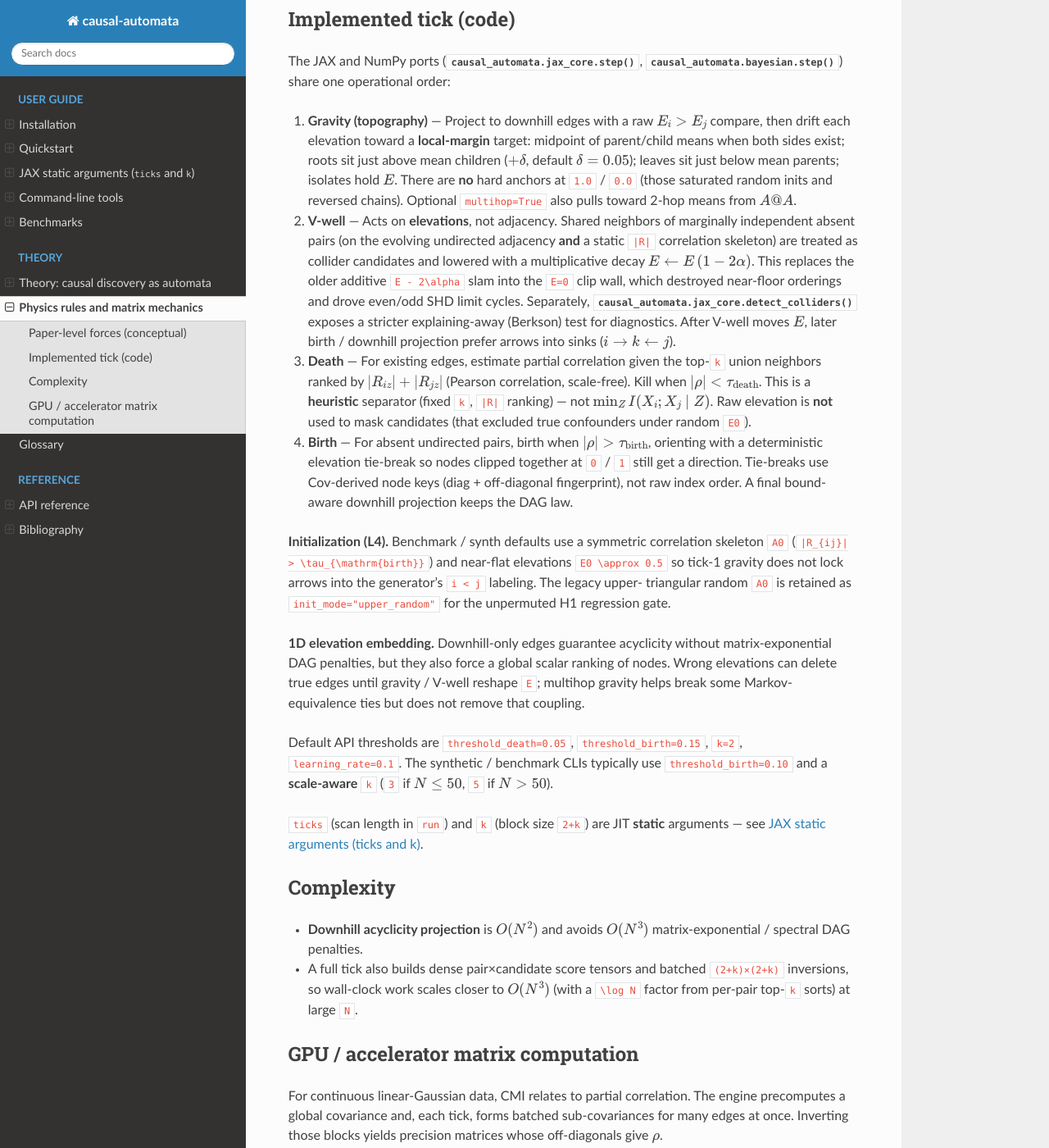
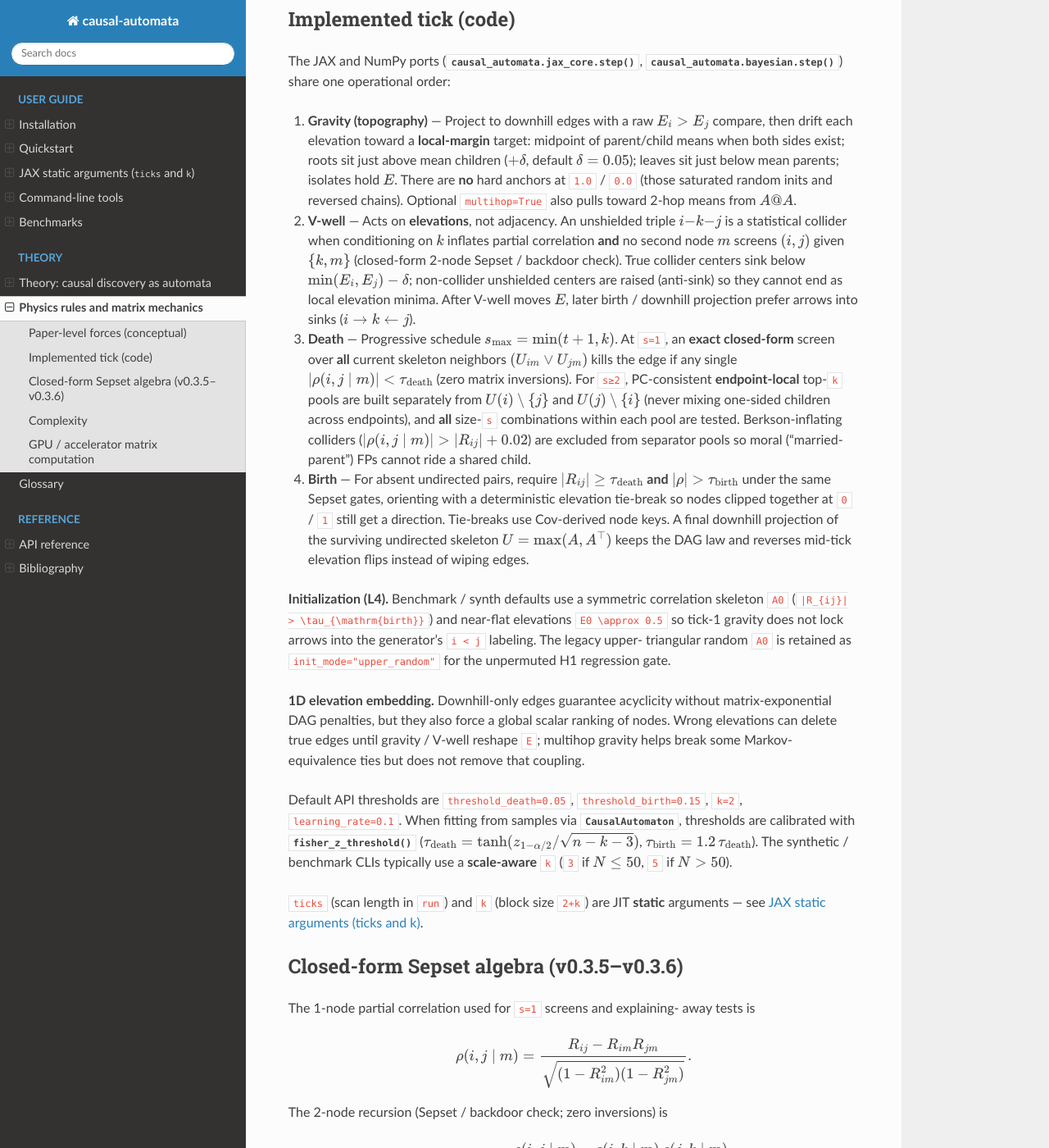
Before and after one commit to kazuyamagiwa/causal-automata, a Sphinx documentation site: the page built from docs/physics.rst, in a window 1280 px wide and 1400 px high, scrolled down 565 px. Shown: the whole window at 82% size. Built offline with Sphinx 7.4.7 and the Read the Docs theme 3.1.0, drawn with Linux system fonts in a browser that asks for light colours; some of the changed text lies outside the part shown.

Commit message:
Docs + hero GIF: Benchpress v0.3.6 results and live tick overlay
Add Benchpress ER p=20/n=1000 5-seed comparison to README and docs,
refresh physics/theory for closed-form Sepset + endpoint-local death,
and regenerate the hero GIF/MP4 with Tick|s_max|Edges|F1 overlay under
v0.3.6 progressive dynamics (final Skeleton/Pattern F1 = 1.000).

Co-authored-by: kazu <kazuyamagiwa@users.noreply.github.com>

```diff
--- a/docs/benchmarks.rst
+++ b/docs/benchmarks.rst
@@ -1,12 +1,47 @@
 Benchmarks
 ==========
 
-**causal-automata** v0.3.6 targets dense synthetic linear DAGs at
-``N=50``–``N=100`` with a fully ``@jax.jit``-compiled step. The narrative
-speedups from the project milestone are on the order of **~5,000×** vs
-NOTEARS-class continuous optimization and **~57×** vs PC at **N=50**
-scale. Exact wall times depend on hardware (CPU vs Tesla T4) and flags
-(``k``, ``--multihop``).
+**causal-automata** v0.3.6 is evaluated on two tracks: the official
+`Benchpress <https://github.com/felixleopoldo/benchpress>`_ Singularity /
+Apptainer suite (Erdős–Rényi Gaussian DAGs) and the in-repo N=100
+linear-Gaussian harness vs gCastle PC / GOLEM.
+
+Benchpress — ER ``p=20``, ``n=1000``, 5 seeds
+--------------------------------------------
+
+Official Benchpress pipeline (``causal_automata_gpu`` = this package
+``v0.3.6``), seeds ``1..5``:
+
+=============================== ===================== ===================== ===================== ===================== ====================
+Algorithm                       Benchpress ID         Skeleton F1 (↑)       Pattern / CPDAG F1 (↑) Pattern SHD (↓)      Wall Time (s)
+=============================== ===================== ===================== ===================== ===================== ====================
+**BiDAG Order MCMC**            ``iterative_mcmc``    ``0.992 ± 0.011``     ``0.992 ± 0.011``     ``0.4 ± 0.5``        ``0.78 ± 0.05``
+**Causal Automata (v0.3.6)**    ``causal_automata_gpu`` **``0.972 ± 0.036``** **``0.933 ± 0.075``** **``3.4 ± 4.4``**   ``4.28 ± 0.15``
+**NOTEARS (Linear)**            ``notears_linear``    ``0.925 ± 0.048``     ``0.811 ± 0.130``     ``8.8 ± 7.4``        ``1.89 ± 1.51``
+**PC (Gaussian CI)**            ``pc_gaussian``       ``0.902 ± 0.046``     ``0.743 ± 0.082``     ``10.4 ± 3.9``       ``0.10 ± 0.02``
+**GOLEM (EV)**                  ``golem_ev``          ``0.771 ± 0.091``     ``0.587 ± 0.115``     ``19.4 ± 10.1``      ``4.08 ± 0.10``
+=============================== ===================== ===================== ===================== ===================== ====================
+
+``causal-automata`` (``v0.3.6``) outperforms both classical
+constraint-based (``pc_gaussian``) and continuous-optimization
+(``notears_linear``, ``golem_ev``) baselines on **all 5 seeds** in
+Pattern F1 (``0.933`` vs. ``0.811`` / ``0.743``) and Structural Hamming
+Distance (``3.4`` vs. ``8.8`` / ``10.4``), achieving exact graph recovery
+(``1.000`` Skeleton F1) on multiple seeds.
+
+Mechanisms powering these numbers (``v0.3.2``–``v0.3.6``):
+
+* Sample-size-adaptive Fisher-z thresholds via
+  :class:`~causal_automata.CausalAutomaton` /
+  :func:`~causal_automata.fisher_z_threshold`.
+* Closed-form ``s=1`` singleton screens over **all** skeleton neighbors
+  and ``s≥2`` 2-node recursive Sepset combos.
+* PC-consistent endpoint-local neighbor pools (no cross-endpoint child
+  mixing) with Berkson collider exclusion from separator sets.
+* V-well / non-collider anti-sink elevation dynamics plus undirected
+  final gravity projection (:math:`U=\max(A,A^\top)`).
+
+See :doc:`physics` and :doc:`theory` for the mathematical detail.
 
 N=100 — Maximum Accuracy Mode
 -----------------------------
@@ -90,18 +125,24 @@ Reproduce
 
    python -m causal_automata.benchmark --smoke   # device + GOLEM init only
 
-The harness shares SEM helpers with
+The in-repo harness shares SEM helpers with
 :mod:`causal_automata.bayesian_synth`
 (:func:`~causal_automata.bayesian_synth.prepare_synthetic_bundle`).
 PC uses gCastle ``variant="stable"`` with Fisher-Z tests. GOLEM uses
 :data:`causal_automata.benchmark.GOLEM_DEFAULT_KWARGS` (no early-stop —
 fixed Adam budget). The CA row warms up JIT outside the timed window.
 
+Benchpress rows above are from the external Singularity/Apptainer
+pipeline (not the gCastle harness).
+
 Interpreting metrics
 --------------------
 
 * **Directed F1** — precision/recall on oriented edges vs ground truth.
 * **Skeleton F1** — same on undirected pairs (either orientation counts).
+* **Pattern / CPDAG F1** — F1 on the Meek / Chickering completed partially
+  directed pattern (:func:`~causal_automata.dag_to_cpdag`).
+* **Pattern SHD** — structural Hamming distance on the CPDAG pattern.
 * **Wall time** — algorithm ``learn`` / CA step loop only (data generation
   excluded; CA compile excluded).
 
--- a/docs/physics.rst
+++ b/docs/physics.rst
@@ -42,30 +42,36 @@ The JAX and NumPy ports
    at ``1.0`` / ``0.0`` (those saturated random inits and reversed
    chains). Optional ``multihop=True`` also pulls toward 2-hop means
    from :math:`A@A`.
-2. **V-well** — Acts on **elevations**, not adjacency. Shared neighbors
-   of marginally independent absent pairs (on the evolving undirected
-   adjacency **and** a static ``|R|`` correlation skeleton) are treated
-   as collider candidates and lowered with a multiplicative decay
-   :math:`E \leftarrow E\,(1-2\alpha)`. This replaces the older additive
-   ``E - 2\alpha`` slam into the ``E=0`` clip wall, which destroyed
-   near-floor orderings and drove even/odd SHD limit cycles. Separately,
-   :func:`causal_automata.jax_core.detect_colliders` exposes a stricter
-   explaining-away (Berkson) test for diagnostics. After V-well moves
-   :math:`E`, later birth / downhill projection prefer arrows into
-   sinks (:math:`i \to k \leftarrow j`).
-3. **Death** — For existing edges, estimate partial correlation given
-   the top-``k`` union neighbors ranked by
-   :math:`|R_{iz}| + |R_{jz}|` (Pearson correlation, scale-free). Kill
-   when :math:`|\rho| < \tau_{\mathrm{death}}`. This is a **heuristic**
-   separator (fixed ``k``, ``|R|`` ranking) — not
-   :math:`\min_Z I(X_i;X_j\mid Z)`. Raw elevation is **not** used to
-   mask candidates (that excluded true confounders under random ``E0``).
-4. **Birth** — For absent undirected pairs, birth when
-   :math:`|\rho| > \tau_{\mathrm{birth}}`, orienting with a
-   deterministic elevation tie-break so nodes clipped together at
-   ``0`` / ``1`` still get a direction. Tie-breaks use Cov-derived
-   node keys (diag + off-diagonal fingerprint), not raw index order.
-   A final bound-aware downhill projection keeps the DAG law.
+2. **V-well** — Acts on **elevations**, not adjacency. An unshielded
+   triple :math:`i{-}k{-}j` is a statistical collider when conditioning
+   on :math:`k` inflates partial correlation **and** no second node
+   :math:`m` screens :math:`(i,j)` given :math:`\{k,m\}` (closed-form
+   2-node Sepset / backdoor check). True collider centers sink below
+   :math:`\min(E_i,E_j)-\delta`; non-collider unshielded centers are
+   raised (anti-sink) so they cannot end as local elevation minima.
+   After V-well moves :math:`E`, later birth / downhill projection
+   prefer arrows into sinks (:math:`i \to k \leftarrow j`).
+3. **Death** — Progressive schedule
+   :math:`s_{\max}=\min(t+1,k)`. At ``s=1``, an **exact closed-form**
+   screen over **all** current skeleton neighbors
+   :math:`(U_{im}\lor U_{jm})` kills the edge if any single
+   :math:`|\rho(i,j\mid m)| < \tau_{\mathrm{death}}` (zero matrix
+   inversions). For ``s≥2``, PC-consistent **endpoint-local** top-``k``
+   pools are built separately from :math:`U(i)\setminus\{j\}` and
+   :math:`U(j)\setminus\{i\}` (never mixing one-sided children across
+   endpoints), and **all** size-``s`` combinations within each pool are
+   tested. Berkson-inflating colliders
+   (:math:`|\rho(i,j\mid m)| > |R_{ij}| + 0.02`) are excluded from
+   separator pools so moral ("married-parent") FPs cannot ride a shared
+   child.
+4. **Birth** — For absent undirected pairs, require
+   :math:`|R_{ij}| \ge \tau_{\mathrm{death}}` **and**
+   :math:`|\rho| > \tau_{\mathrm{birth}}` under the same Sepset gates,
+   orienting with a deterministic elevation tie-break so nodes clipped
+   together at ``0`` / ``1`` still get a direction. Tie-breaks use
+   Cov-derived node keys. A final downhill projection of the surviving
+   undirected skeleton :math:`U=\max(A,A^\top)` keeps the DAG law and
+   reverses mid-tick elevation flips instead of wiping edges.
 
 **Initialization (L4).** Benchmark / synth defaults use a symmetric
 correlation skeleton ``A0`` (``|R_{ij}| > \tau_{\mathrm{birth}}``) and
@@ -81,38 +87,67 @@ gravity / V-well reshape ``E``; multihop gravity helps break some
 Markov-equivalence ties but does not remove that coupling.
 
 Default API thresholds are ``threshold_death=0.05``,
-``threshold_birth=0.15``, ``k=2``, ``learning_rate=0.1``. The synthetic /
-benchmark CLIs typically use ``threshold_birth=0.10`` and a
-**scale-aware** ``k`` (``3`` if :math:`N\le 50`, ``5`` if :math:`N>50`).
+``threshold_birth=0.15``, ``k=2``, ``learning_rate=0.1``. When fitting
+from samples via :class:`~causal_automata.CausalAutomaton`, thresholds
+are calibrated with
+:func:`~causal_automata.fisher_z_threshold`
+(:math:`\tau_{\mathrm{death}}=\tanh(z_{1-\alpha/2}/\sqrt{n-k-3})`,
+:math:`\tau_{\mathrm{birth}}=1.2\,\tau_{\mathrm{death}}`). The synthetic /
+benchmark CLIs typically use a **scale-aware** ``k``
+(``3`` if :math:`N\le 50`, ``5`` if :math:`N>50`).
 
 ``ticks`` (scan length in ``run``) and ``k`` (block size ``2+k``) are JIT
 **static** arguments — see :doc:`jax_static`.
+
+Closed-form Sepset algebra (v0.3.5–v0.3.6)
+-----------------------------------------
+
+The 1-node partial correlation used for ``s=1`` screens and explaining-
+away tests is
+
+.. math::
+
+   \rho(i,j\mid m)
+   = \frac{R_{ij}-R_{im}R_{jm}}
+          {\sqrt{(1-R_{im}^2)(1-R_{jm}^2)}}.
+
+The 2-node recursion (Sepset / backdoor check; zero inversions) is
+
+.. math::
+
+   \rho(i,j\mid k,m)
+   = \frac{\rho(i,j\mid m)-\rho(i,k\mid m)\,\rho(j,k\mid m)}
+          {\sqrt{\bigl(1-\rho(i,k\mid m)^2\bigr)
+                 \bigl(1-\rho(j,k\mid m)^2\bigr)}}.
 
 Complexity
 ----------
 
 * **Downhill acyclicity projection** is :math:`O(N^2)` and avoids
   :math:`O(N^3)` matrix-exponential / spectral DAG penalties.
-* A full tick also builds dense pair×candidate score tensors and
-  batched ``(2+k)×(2+k)`` inversions, so wall-clock work scales closer
-  to :math:`O(N^3)` (with a ``\log N`` factor from per-pair top-``k``
-  sorts) at large ``N``.
+* Exact ``s=1`` screens are :math:`O(N^3)` tensor reductions with **no**
+  matrix inversions. ``s≥2`` still builds dense pair×candidate score
+  tensors and batched ``(2+s)×(2+s)`` inversions over endpoint-local
+  combinations, so wall-clock work scales closer to :math:`O(N^3)` at
+  large ``N``.
 
 GPU / accelerator matrix computation
 ------------------------------------
 
 For continuous linear-Gaussian data, CMI relates to partial correlation.
-The engine precomputes a global covariance and, each tick, forms
-batched sub-covariances for many edges at once. Inverting those blocks
-yields precision matrices whose off-diagonals give :math:`\rho`.
+The engine precomputes a global covariance / correlation and, each tick,
+forms closed-form ``s=1`` tensors plus batched sub-covariances for
+``s≥2`` endpoint-local combos. Inverting those blocks yields precision
+matrices whose off-diagonals give :math:`\rho`.
 
 ============= ======================================= =====================================
 Component     Structure                               JAX / NumPy operation
 ============= ======================================= =====================================
 State         :math:`N \times N`                      Array update / ``jax.lax``-friendly
-Death / birth Ranked :math:`Z`, :math:`\rho`          Batched ``linalg.inv`` ``(2+k)``
-V-wells       Shared-neighbor independence sinks      Boolean reductions on ``E``
-Gravity       Local-margin means + downhill mask      Element-wise / optional ``A@A``
+Death ``s=1`` All-neighbor :math:`\rho(\cdot\mid m)`  Closed-form tensor, no ``inv``
+Death ``s≥2`` Endpoint-local combos                   Batched ``linalg.inv`` ``(2+s)``
+V-wells       Explaining-away + Sepset + anti-sink    Boolean / soft updates on ``E``
+Gravity       Local-margin means + :math:`U` downhill Element-wise / optional ``A@A``
 DAG law       Elevations                              Hard downhill + bound tie-break
 ============= ======================================= =====================================
 
--- a/docs/theory.rst
+++ b/docs/theory.rst
@@ -98,12 +98,37 @@ Parallel physics as an alternative to sequential search
 -------------------------------------------------------
 
 Constraint-based methods (PC) run sequential independence tests.
-Continuous optimizers (GOLEM) score DAGs with gradient descent. Both are
-accurate in theory; their cost grows when many pairs and conditioning
-sets are evaluated one at a time.
+Continuous optimizers (GOLEM / NOTEARS) score DAGs with gradient
+descent. Both are accurate in theory; their cost grows when many pairs
+and conditioning sets are evaluated one at a time.
 
 The Causal Automaton reframes structure learning as a physical
 simulation: map variables to a grid, define local forces (gravity,
 sinks, birth, death), and let the DAG emerge from parallel state
 updates. On GPU, the transition is dense linear algebra — see
 :doc:`physics` and :doc:`benchmarks`.
+
+PC-consistent Sepset screening in the automaton
+-----------------------------------------------
+
+Classical PC builds a separating set :math:`S` for :math:`(i,j)` from
+**one** endpoint's adjacency list at a time
+(:math:`\mathrm{adj}(i)\setminus\{j\}` **or**
+:math:`\mathrm{adj}(j)\setminus\{i\}`). Mixing one-sided children from
+**both** endpoints into a single conditioning set can open Berkson paths
+and delete true edges (historically ``4\to 13``).
+
+v0.3.6 mirrors that discipline inside the cellular update:
+
+* **``s=1``** — closed-form partial correlation against **every** current
+  skeleton neighbor (not only the top-1 score).
+* **``s≥2``** — endpoint-local top-``k`` pools; all size-``s``
+  combinations; Berkson-inflating colliders excluded from :math:`Z`.
+* **V-well** — a triple is a collider only if explaining-away holds
+  **and** no second node screens the pair (2-node Sepset recursion).
+
+Together with sample-size-adaptive Fisher-z thresholds
+(:func:`~causal_automata.fisher_z_threshold`) and CPDAG conversion
+(:func:`~causal_automata.dag_to_cpdag`), these rules lift Pattern F1 on
+the Benchpress ER ``p=20``, ``n=1000``, 5-seed suite to
+**``0.933 ± 0.075``** (SHD **``3.4 ± 4.4``**) — see :doc:`benchmarks`.
```
Also changed, not shown: README.md (+55 -11 lines), docs/index.rst (+7 -3 lines), docs/quickstart.rst (+10 -9 lines), 3 other files.
